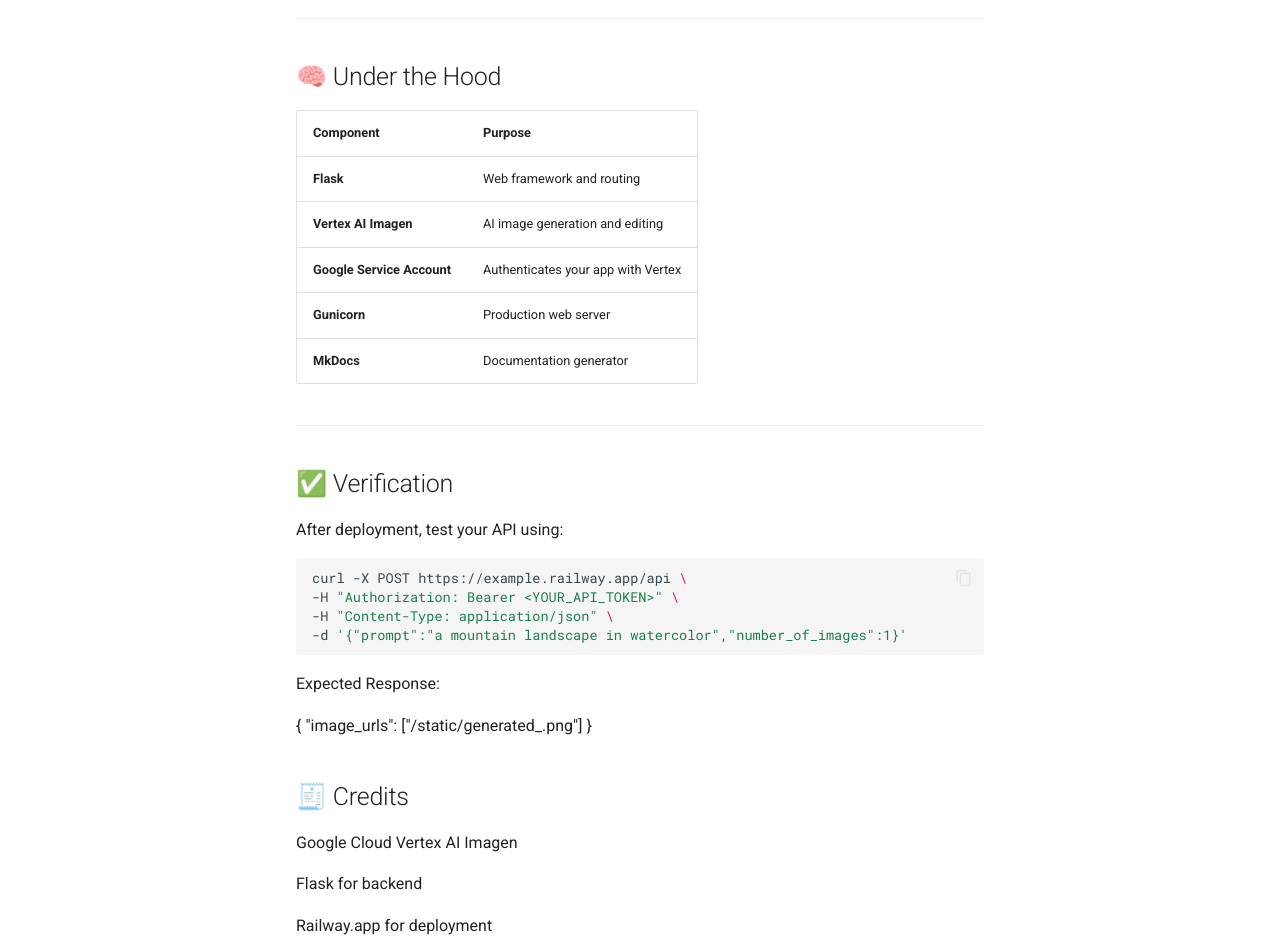
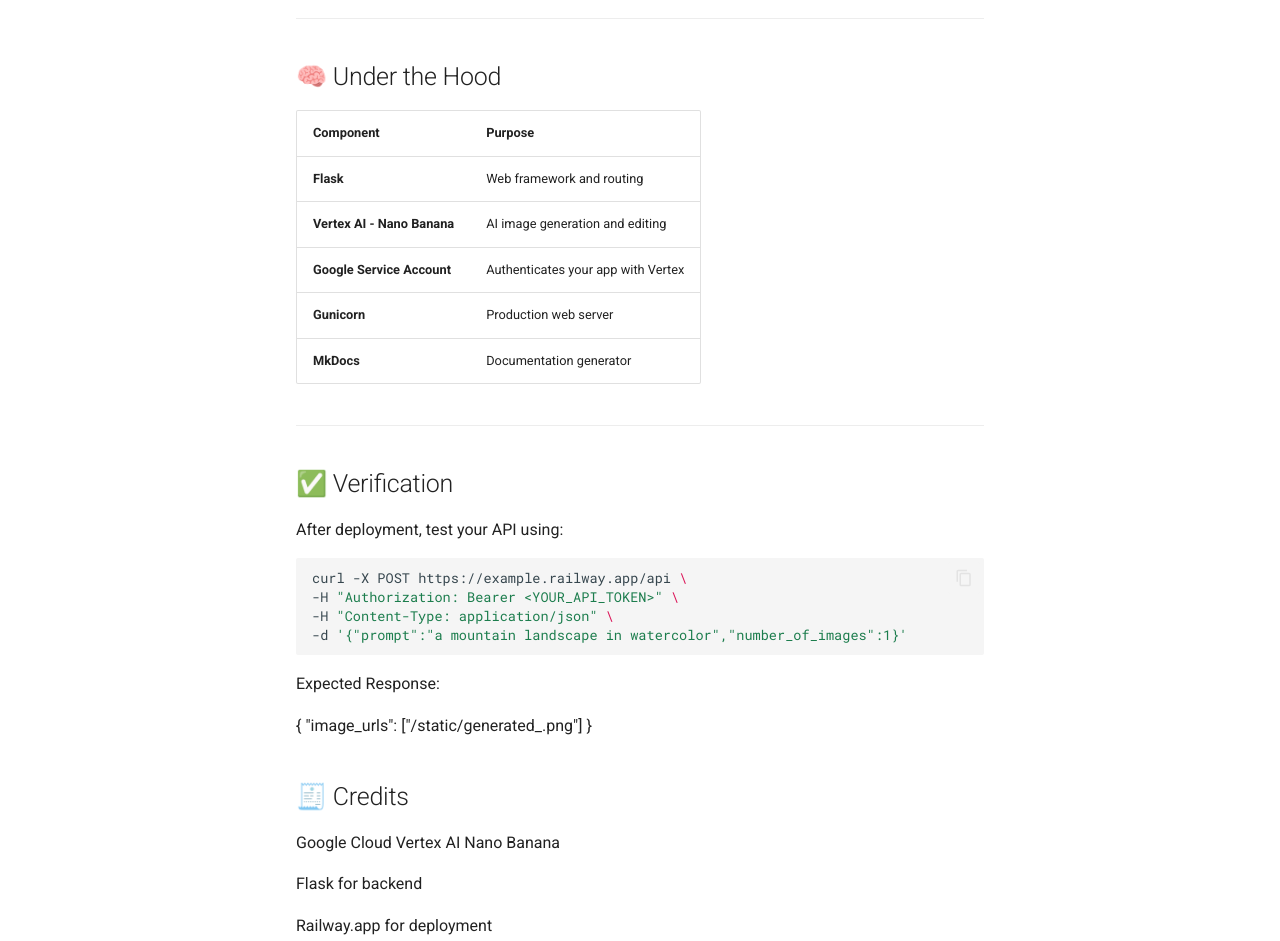
Before and after one commit to rm01844/img_gen_ai, an MkDocs documentation site: the page built from docs/deployment.md, in a window 1280 px wide and 1400 px high, scrolled down 1780 px. Shown: the part 352-1293 px from the top of the window. Built offline with MkDocs 1.6.1 and Material for MkDocs 9.7.7, drawn with Linux system fonts in a browser that asks for light colours; comment, search, counter and statistics services are not loaded.

Commit message:
Update deployment.md

```diff
--- a/docs/deployment.md
+++ b/docs/deployment.md
@@ -86,7 +86,7 @@ https://example.railway.app/login
 | Component | Purpose |
 |------------|----------|
 | **Flask** | Web framework and routing |
-| **Vertex AI Imagen** | AI image generation and editing |
+| **Vertex AI - Nano Banana** | AI image generation and editing |
 | **Google Service Account** | Authenticates your app with Vertex |
 | **Gunicorn** | Production web server |
 | **MkDocs** | Documentation generator |
@@ -110,7 +110,7 @@ Expected Response:
 
 ## 🧾 Credits
 
-Google Cloud Vertex AI Imagen
+Google Cloud Vertex AI Nano Banana
 
 Flask for backend
 
```
